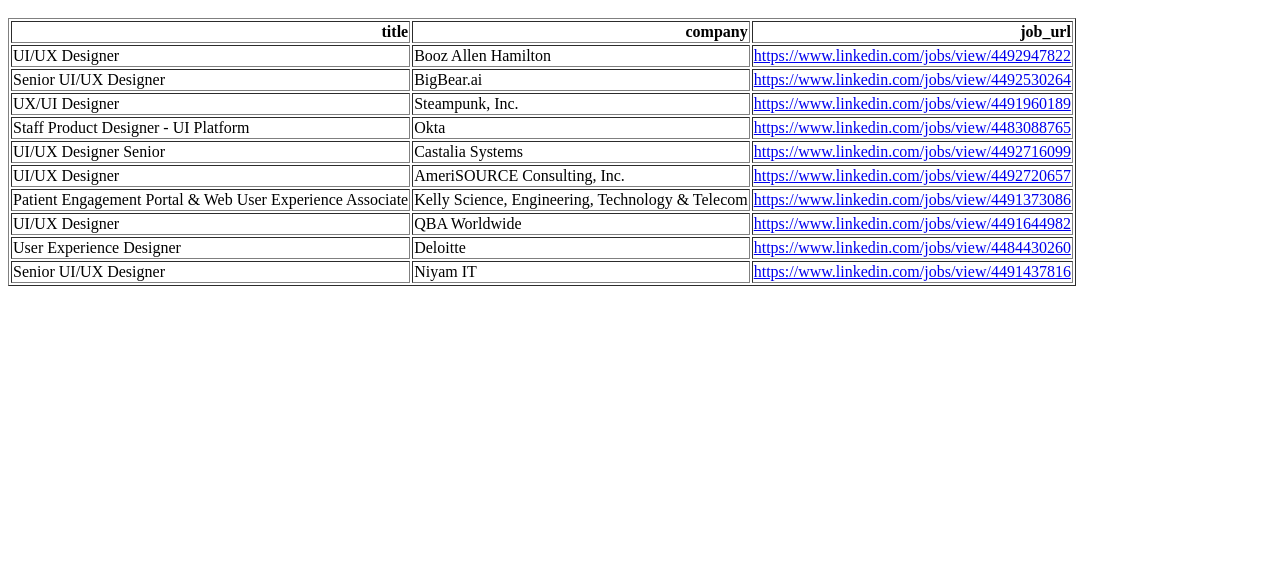
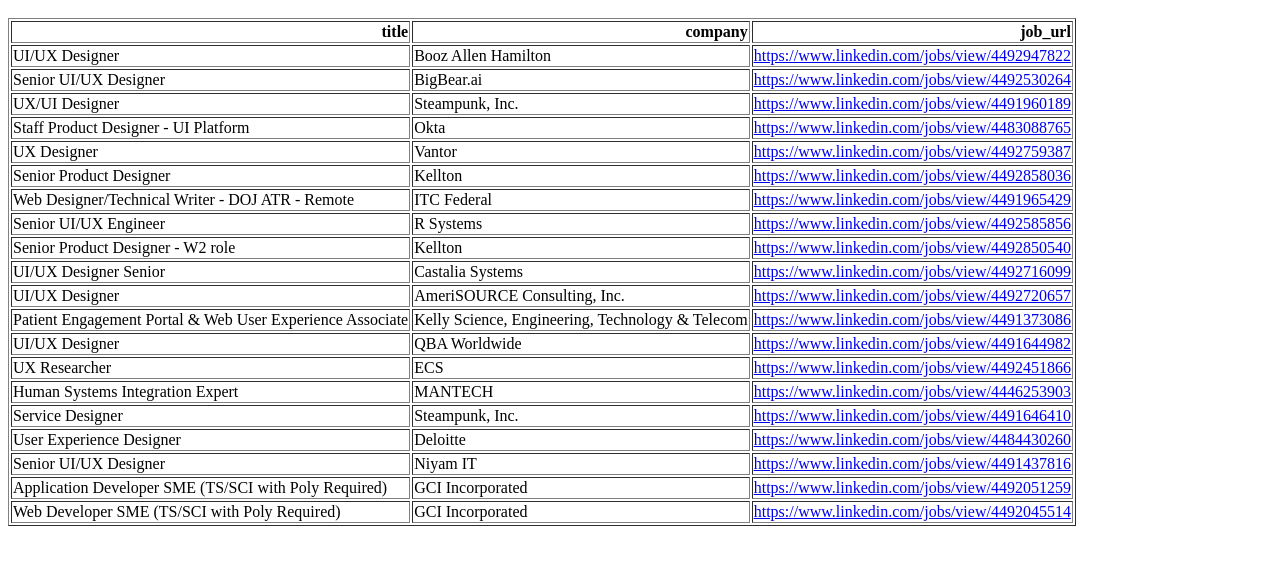
Before and after one commit to youngdv/Job-tracker, a plain HTML site: page index.html in a window 1280 px wide. Shown: the part 48-610 px from the top of the page. Drawn offline with Linux system fonts and the light colour scheme.

Commit message:
Update job board

```diff
--- a/index.html
+++ b/index.html
@@ -28,6 +28,31 @@
       <td><a href="https://www.linkedin.com/jobs/view/4483088765" target="_blank">https://www.linkedin.com/jobs/view/4483088765</a></td>
     </tr>
     <tr>
+      <td>UX Designer</td>
+      <td>Vantor</td>
+      <td><a href="https://www.linkedin.com/jobs/view/4492759387" target="_blank">https://www.linkedin.com/jobs/view/4492759387</a></td>
+    </tr>
+    <tr>
+      <td>Senior Product Designer</td>
+      <td>Kellton</td>
+      <td><a href="https://www.linkedin.com/jobs/view/4492858036" target="_blank">https://www.linkedin.com/jobs/view/4492858036</a></td>
+    </tr>
+    <tr>
+      <td>Web Designer/Technical Writer - DOJ ATR - Remote</td>
+      <td>ITC Federal</td>
+      <td><a href="https://www.linkedin.com/jobs/view/4491965429" target="_blank">https://www.linkedin.com/jobs/view/4491965429</a></td>
+    </tr>
+    <tr>
+      <td>Senior UI/UX Engineer</td>
+      <td>R Systems</td>
+      <td><a href="https://www.linkedin.com/jobs/view/4492585856" target="_blank">https://www.linkedin.com/jobs/view/4492585856</a></td>
+    </tr>
+    <tr>
+      <td>Senior Product Designer - W2 role</td>
+      <td>Kellton</td>
+      <td><a href="https://www.linkedin.com/jobs/view/4492850540" target="_blank">https://www.linkedin.com/jobs/view/4492850540</a></td>
+    </tr>
+    <tr>
       <td>UI/UX Designer Senior</td>
       <td>Castalia Systems</td>
       <td><a href="https://www.linkedin.com/jobs/view/4492716099" target="_blank">https://www.linkedin.com/jobs/view/4492716099</a></td>
@@ -48,6 +73,21 @@
       <td><a href="https://www.linkedin.com/jobs/view/4491644982" target="_blank">https://www.linkedin.com/jobs/view/4491644982</a></td>
     </tr>
     <tr>
+      <td>UX Researcher</td>
+      <td>ECS</td>
+      <td><a href="https://www.linkedin.com/jobs/view/4492451866" target="_blank">https://www.linkedin.com/jobs/view/4492451866</a></td>
+    </tr>
+    <tr>
+      <td>Human Systems Integration Expert</td>
+      <td>MANTECH</td>
+      <td><a href="https://www.linkedin.com/jobs/view/4446253903" target="_blank">https://www.linkedin.com/jobs/view/4446253903</a></td>
+    </tr>
+    <tr>
+      <td>Service Designer</td>
+      <td>Steampunk, Inc.</td>
+      <td><a href="https://www.linkedin.com/jobs/view/4491646410" target="_blank">https://www.linkedin.com/jobs/view/4491646410</a></td>
+    </tr>
+    <tr>
       <td>User Experience Designer</td>
       <td>Deloitte</td>
       <td><a href="https://www.linkedin.com/jobs/view/4484430260" target="_blank">https://www.linkedin.com/jobs/view/4484430260</a></td>
@@ -57,5 +97,15 @@
       <td>Niyam IT</td>
       <td><a href="https://www.linkedin.com/jobs/view/4491437816" target="_blank">https://www.linkedin.com/jobs/view/4491437816</a></td>
     </tr>
+    <tr>
+      <td>Application Developer SME (TS/SCI with Poly Required)</td>
+      <td>GCI Incorporated</td>
+      <td><a href="https://www.linkedin.com/jobs/view/4492051259" target="_blank">https://www.linkedin.com/jobs/view/4492051259</a></td>
+    </tr>
+    <tr>
+      <td>Web Developer SME (TS/SCI with Poly Required)</td>
+      <td>GCI Incorporated</td>
+      <td><a href="https://www.linkedin.com/jobs/view/4492045514" target="_blank">https://www.linkedin.com/jobs/view/4492045514</a></td>
+    </tr>
   </tbody>
 </table></body></html>
```
